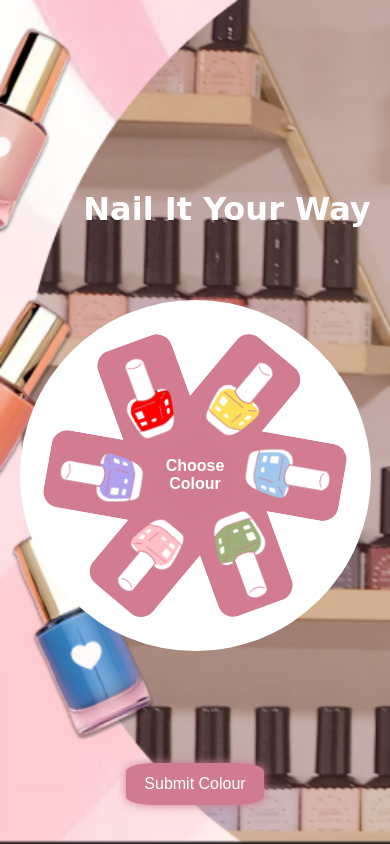
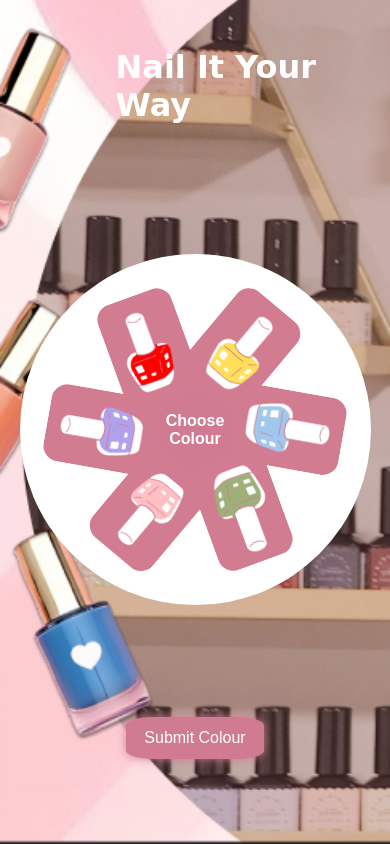
Before and after one commit to Artistic-Nails/Artistic-Nail, a Flask app: page /custom_colour in a window 390 px wide. Run offline with Flask 3, Linux system fonts and the light colour scheme; parts of the project's set-up code (start-up, migrations or seed data) failed here and were passed over.

Commit message:
all fixed

```diff
--- a/static/css/custom-colour.css
+++ b/static/css/custom-colour.css
@@ -131,7 +131,9 @@ h1 {
   }
 
   h1 {
-
+    position: absolute;
+    top: 3rem;
+    padding-left: 6rem;
     font-size: 2rem;
   }
 }
--- a/static/css/custom-shape.css
+++ b/static/css/custom-shape.css
@@ -131,7 +131,9 @@ h1 {
   }
 
   h1 {
-
+    position: absolute;
+    top: 3rem;
+    padding-left: 6rem;
     font-size: 2rem;
   }
 }
```
